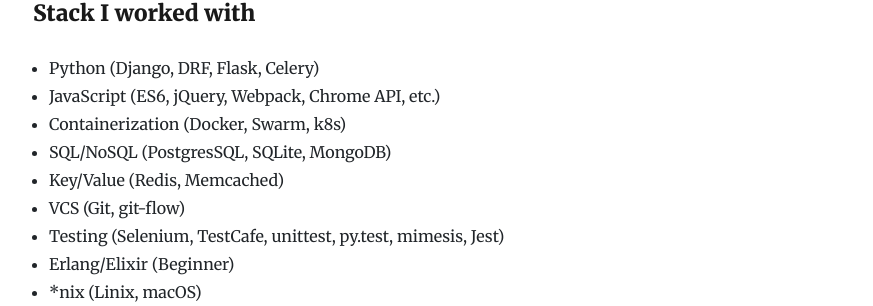
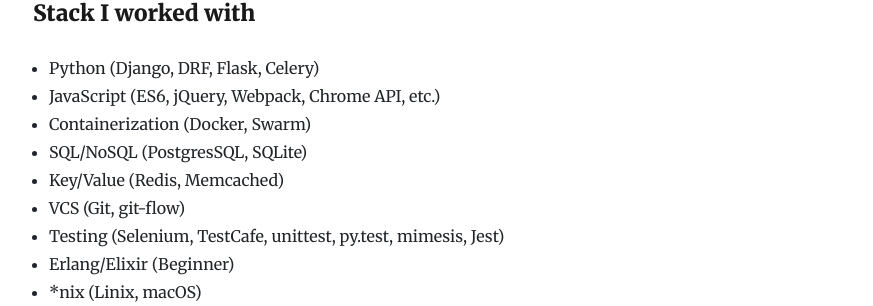
Before and after one commit to lk-geimfari/lk-geimfari.github.io, a Jekyll site: the page built from _pages/resume.md, in a window 1280 px wide. Shown: the part 591-897 px from the top of the page, without its empty margins (196-1069 px from the left). Built offline with Jekyll 4.4.1, drawn with Linux system fonts in a browser that asks for light colours; nearby versions of some CDN libraries.

Commit message:
Update resume.md

```diff
--- a/_pages/resume.md
+++ b/_pages/resume.md
@@ -19,8 +19,8 @@
 
 * Python (Django, DRF, Flask, Celery)
 * JavaScript (ES6, jQuery, Webpack, Chrome API, etc.)
-* Containerization (Docker, Swarm, k8s)
-* SQL/NoSQL (PostgresSQL, SQLite, MongoDB)
+* Containerization (Docker, Swarm)
+* SQL/NoSQL (PostgresSQL, SQLite)
 * Key/Value (Redis, Memcached)
 * VCS (Git, git-flow)
 * Testing (Selenium, TestCafe, unittest, py.test, mimesis, Jest)
```
